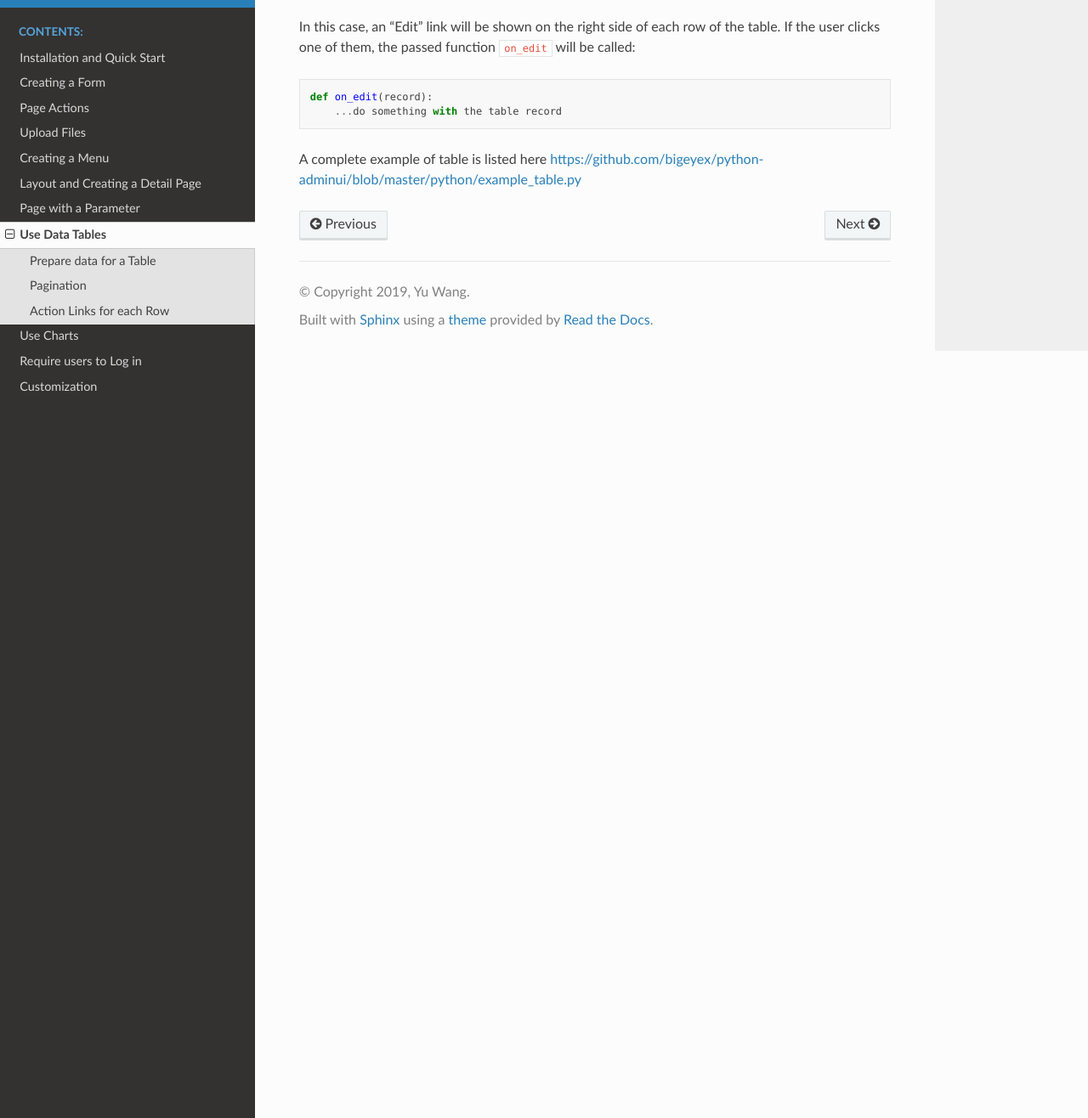
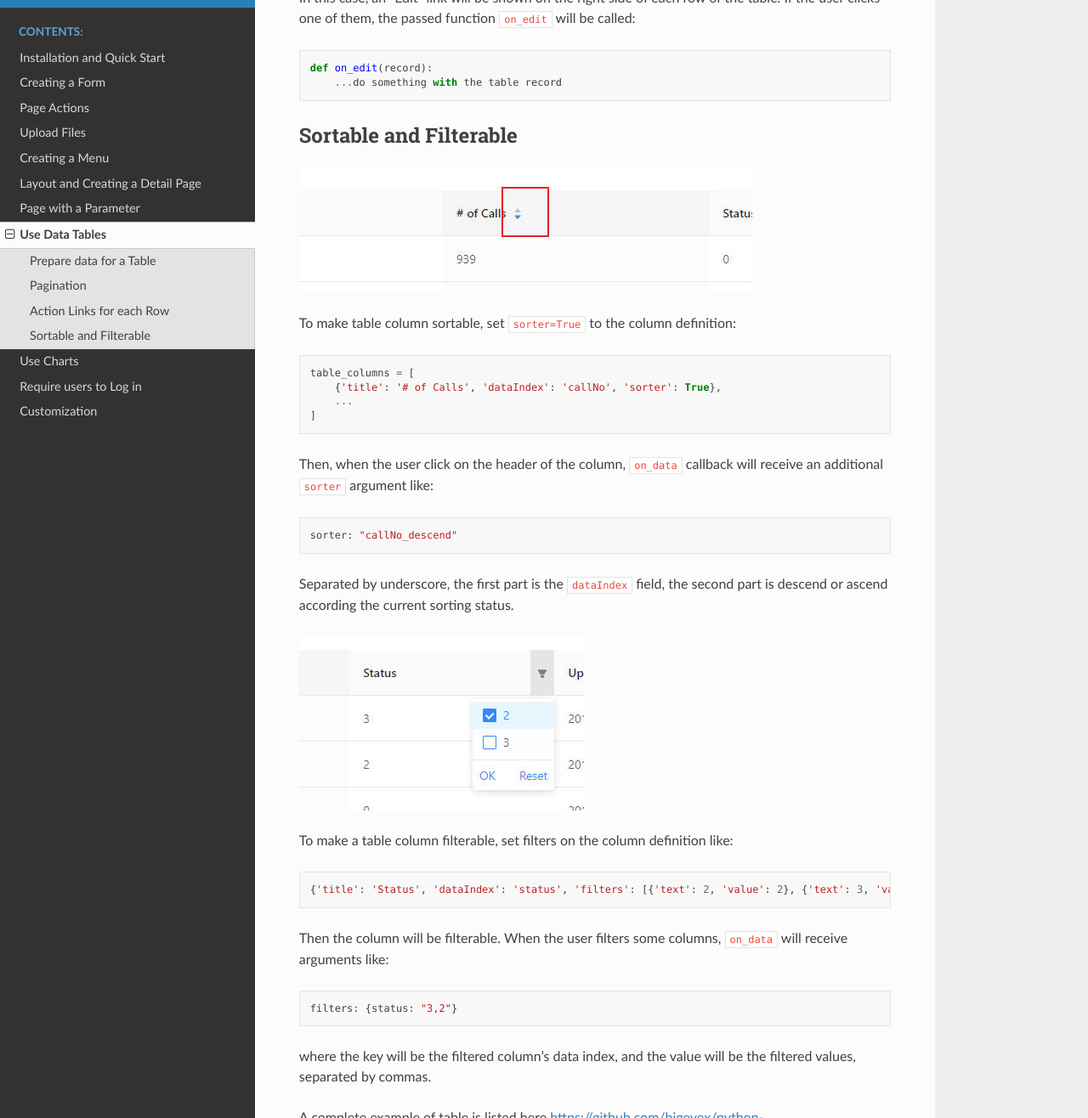
Before and after one commit to bigeyex/python-adminui, a Sphinx documentation site: the page built from docs/table.rst, in a window 1280 px wide and 1400 px high, scrolled down 2719 px, cut to the strip 84-1400 px from the top of the window. Shown: the whole strip at 85% size. Built offline with Sphinx 7.4.7 and the Read the Docs theme 2.0.0, drawn with Linux system fonts in a browser that asks for light colours; some of the changed text lies outside the part shown.

Commit message:
update doc for radio and dataTable filter/sorter

```diff
--- a/docs/table.rst
+++ b/docs/table.rst
@@ -67,7 +67,7 @@ current page and page size. So the table knows how many page buttons it should
 display to the user::
 
     DataTable("Example Table", columns=table_columns,
-                data=TableResult(table_data, 1000))
+                data=TableResult(table_data, 1000), on_data=on_page)
 
 .. autoclass:: adminui.TableResult
    :members:
@@ -109,5 +107,41 @@ If the user clicks one of them, the passed function ``on_edit`` will be called::
         ...do something with the table record
 
 
+Sortable and Filterable
+**************************************
+
+.. image:: images/table/simple_table_sorter.jpg
+
+To make table column sortable, set ``sorter=True`` to the column definition::
+
+    table_columns = [
+        {'title': '# of Calls', 'dataIndex': 'callNo', 'sorter': True},
+        ...
+    ]
+
+Then, when the user click on the header of the column, ``on_data`` callback will
+receive an additional ``sorter`` argument like::
+
+    sorter: "callNo_descend"
+
+Separated by underscore, the first part is the ``dataIndex`` field,
+the second part is descend or ascend according the current sorting status.
+
+.. image:: images/table/simple_table_filter.jpg
+
+To make a table column filterable, set filters on the column definition like::
+
+    {'title': 'Status', 'dataIndex': 'status', 'filters': [{'text': 2, 'value': 2}, {'text': 3, 'value': 3}]},
+
+Then the column will be filterable. When the user filters some columns, ``on_data``
+will receive arguments like::
+
+    filters: {status: "3,2"}
+
+where the key will be the filtered column's data index, and the value will be the filtered values,
+separated by commas.
+
+
+
 A complete example of table is listed here
 https://github.com/bigeyex/python-adminui/blob/master/python/example_table.py
--- a/src/pages/pageParts/table.tsx
+++ b/src/pages/pageParts/table.tsx
@@ -116,7 +116,9 @@ class DataTablePart extends Component<ElementProps> {
                 uuid: spec.uuid,
                 args: [ {
                     current_page: params.currentPage,
-                    page_size: params.pageSize
+                    page_size: params.pageSize,
+                    sorter: params.sorter,
+                    filters: filters
                 } ]
             }
         });
```
Also changed, not shown: other parts of docs/table.rst (+0 -2 lines), README.md (+1 -0 lines), docs/form.rst (+16 -0 lines), docs/images/form/radios.jpg (added), docs/images/table/simple_table_filter.jpg (added), docs/images/table/simple_table_sorter.jpg (added), 3 other files.
